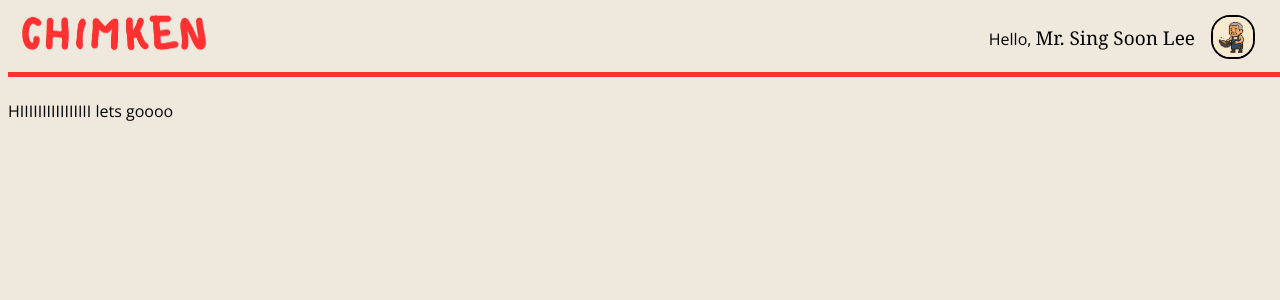
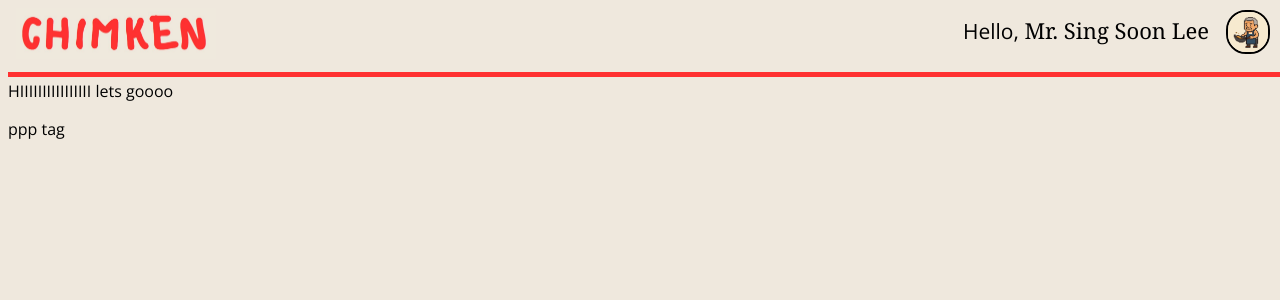
Before and after one commit to milkbottledude/Project-Chimken, a Flask app: page /admin_home in a window 1280 px wide. Shown: the top 300 px of the page. Run offline with Flask 3, Linux system fonts and the light colour scheme; the visitor is signed in with stand-in values (Sample User, id 1); some libraries are stand-ins or nearby versions.

Commit message:
finally managed to get websocket to work on this blasted yaml thing, now to properly format the dashboard data. ive made a little progress, but still abit ugly, need to parse the values that are lists properly so that there are no ' or [, continue from main.py line 147. also work on the <p> tag class, the ones added to the orders div, make the shi pretty and such that each order is clearly distinguishable from the other. after that, need to work on when first dashboard, to pull from the firestore db. yea, good stuff

```diff
--- a/app.yaml
+++ b/app.yaml
@@ -1,9 +1,10 @@
 runtime: python313
 
-entrypoint: gunicorn -b :$PORT main:app
+# entrypoint: gunicorn -b :$PORT main:app
+entrypoint: gunicorn -k eventlet -w 1 -b :$PORT main:app
 
 env_variables:
-  GAE_ENV: 'standard'
+  GAE_ENV: flex
 
 handlers:
   - url: /static
--- a/main.py
+++ b/main.py
@@ -1,7 +1,7 @@
 import pandas as pd
 import numpy as np
 from flask import Flask, render_template, request, session, redirect
-from flask_socketio import SocketIO, emit
+from flask_socketio import SocketIO, send
 import ast
 from datetime import datetime, timedelta
 from google.cloud import firestore
@@ -10,7 +10,10 @@ from zoneinfo import ZoneInfo
 
 app = Flask(__name__)
 app.config['SECRET_KEY'] = 'not_the_actual_key'
-socketio = SocketIO(app)
+socketio = SocketIO(
+    app, cors_allowed_origins=["https://5000-cs-700308306001-default.cs-asia-southeast1-fork.cloudshell.dev"
+])
+
 
 stall_phone_number = None
 
@@ -23,6 +26,7 @@ item_prices = {
 
 @app.route('/', methods=['GET', 'POST'])
 def login():
+    print('ajimaru-ajimaru')
     invalid_id = False
     if invalid_id:
         print('wrong IDDDDDDDDDDDDD')
@@ -30,8 +34,33 @@ def login():
     else:
         return render_template('login.html')
 
+# Hawker Admin home below
+SSL_password = 'SSL01'
+SSL_name = 'Sing Soon Lee'
+# do stall owner stuff only after u finish all the customer stuff
+@app.route('/admin_home', methods=['GET', 'POST'])
+def admin_home():
+    if request.method == 'POST':
+        hawker_id = request.form.get('hawker_id_input')
+        if hawker_id == SSL_password:
+            session['is_admin'] = True
+            return redirect('/admin_home')
+        else:
+            return render_template('login.html', invalid_id = True)
+    if session.get('is_admin'):
+        return render_template('dashboard.html', name = SSL_name)
+    else:
+        return redirect('/')
 
-# add python code for home below
+# hawker dashboard side, for receiving socket signals
+@socketio.on('order', namespace='/admin')
+def handle_order(order_data):
+    print('Received order:', order_data)
+
+
+
+
+# add python code for customer home below
 SCR_amt = 0
 HSC_amt = 0
 WSC_amt = 0
@@ -75,11 +104,12 @@ db_data = {
 }
 
 dashboard_data = {
-    'order_no': None,
-    'items_ordered': None,
-    'item_amts_filtered': None,
-    'total_cost': None,
+    'order_no': 111,
+    'items_ordered': 222,
+    'item_amts_filtered': 333,
+    'total_cost': 444,
 }
+
 
 # here is where the ngas can see what they ordered
 @app.route('/checkout', methods=['GET', 'POST']) # Maybe add a msg as well to say 'u hvnt ordered shi', but not yet focus on basics first
@@ -111,6 +141,17 @@ def checkout():
         dashboard_data['item_amts_filtered'] = item_amts_ordered_filtered
         dashboard_data['items_ordered'] = items_ordered
         dashboard_data['total_cost'] = total_cost
+
+        # to be moved further down when deploying app
+
+        go_db = ''
+        for key, value in dashboard_data.items():
+            go_db = go_db + key + ': ' + str(value) + ', '
+        print('SOCKETINGGGGGGGGGGGGGGGGGGG')
+        socketio.send(go_db, namespace='/admin')
+        print('SOCKETeeeeeeeeeeeeeD')
+
+
 
         total_amts = sum(item_amts_ordered_filtered)
         print(total_amts)
@@ -159,6 +200,10 @@ def payment():
             if order_date == datetime.now(ZoneInfo("Asia/Kuala_Lumpur")).date():
                 order_no = int(latest_order['order_no']) + 1
         dashboard_data['order_no'] = order_no
+        # socketing to dashboard.js to display in dashboard.html
+        # print('SOCKETINGGGGGGGGGGGGGGGGGGG')
+        # socketio.send(dashboard_data, namespace='/admin')
+        # print('SOCKETeeeeeeeeeeeeeD')
         db_data['order_ID'] = str(order_id_no) + '_' + str(order_date)
         db_data['total_cost'] = float(total_cost)
         db_data['order_datetime_obj'] = order_datetime_obj
@@ -191,28 +236,10 @@ def confirmation():
         print(db_data)
         # SEND REQUEST TO STALL-OWNER HOME TO FETCH ORDER DETAILS FROM DB      . ONLY OTHER TIME IT WILL FETCH FROM DB IS WHEN THEY LOG IN.
         #                                                                 HERE
-        socketio.emit('new_order', dashboard_data, namespace='/admin')
+        # socketio.emit('new_order', dashboard_data, namespace='/admin')
         orders_db.collection('SSL_orders').document(db_data['order_ID']).set(db_data)
         return render_template('customer/confirmation.html', items_ordered = items_ordered, price_list = price_list, item_amts_ordered_filtered = item_amts_ordered_filtered, total_cost = total_cost, order_no = order_no, order_date = order_date, order_time = order_time, collection_hour = collection_hour, collection_minute = collection_minute, collection_ampm = collection_ampm)
 
 
-SSL_password = 'SSL01'
-SSL_name = 'Sing Soon Lee'
-# do stall owner stuff only after u finish all the customer stuff
-@app.route('/admin_home', methods=['GET', 'POST'])
-def admin_home():
-    if request.method == 'POST':
-        hawker_id = request.form.get('hawker_id_input')
-        if hawker_id == SSL_password:
-            session['is_admin'] = True
-            return redirect('/admin_home')
-        else:
-            return render_template('login.html', invalid_id = True)
-    if session.get('is_admin'):
-        return render_template('admin/dashboard.html', name = SSL_name)
-    else:
-        return redirect('/')
-
-
 if __name__ == '__main__':
-    socketio.run(app)
+    socketio.run(app, debug=True)
--- a/requirements.txt
+++ b/requirements.txt
@@ -4,3 +4,4 @@ pandas==2.2.3
 numpy
 flask-socketio
 google-cloud-firestore
+eventlet
--- a/static/dashboard.js
+++ b/static/dashboard.js
@@ -1,8 +1,23 @@
-const socket = io('/admin')
+const socket = io('/admin');
+const orderdiv = document.querySelector('#orders')
 
-socket.on('new_order', (dashboard_data) => {
-    const ordersDiv = document.querySelector('#orders');
-    const p = document.createElement('p');
-    p.innerText = "New order: " + JSON.stringify(data);
-    ordersDiv.appendChild(p);
+socket.on('connect', () => {
+    console.log('Connected to /admin');
+    socket.send('Hello from client!');
   });
+
+socket.on('message', (msg) => {
+    console.log('Message from server:', msg);
+    socket.send(msg);
+    var newp = document.createElement('p');
+    socket.send('p created')
+    newp.textContent = msg;
+    orderdiv.appendChild(newp);
+    socket.send('p added to div')
+    console.log('child appended');
+  });
+
+  // detect disconnects
+socket.on('disconnect', () => {
+    console.log('Disconnected from /admin');
+  });
--- a/static/mobile.css
+++ b/static/mobile.css
@@ -63,41 +63,6 @@ body.login_page {
 .bottom_text {
     text-decoration: none;
     color: black;
-}
-
-
-/* Admin Dashboard CSS */
-
-.hello_user_container {
-    position: fixed;
-    top: 19px;
-    right: 66px;
-    z-index: 2;
-    font-size: 12px;
-}
-
-#hello_user {
-    font-size: 15px;
-    font-family:Georgia, 'Times New Roman', Times, serif;
-}
-
-#admin_profile_pic {
-    width: 35px;
-    border-radius: 15px;
-    position: fixed;
-    top: 9px;
-    right: 12px;
-    z-index: 2;
-    border: 2px solid black;
-    transition: all 0.2s ease-out;
-}
-
-#admin_profile_pic:hover {
-    width: 44px;
-}
-
-#orders {
-    margin-top: 40px;
 }
 
 
--- a/static/styles.css
+++ b/static/styles.css
@@ -62,43 +62,34 @@ body {
     color: black;
 }
 
-/* Admin Dashboard CSS */
+/* Dashboard CSS */
 
 .hello_user_container {
     position: fixed;
-    top: 25px;
-    right: 85px;
-    z-index: 2;
+    top: 15px;
+    right: 71px;
+    font-size: 21px;
+    z-index: 3;
 }
 
 #hello_user {
-    font-size: 19px;
-    font-family:Georgia, 'Times New Roman', Times, serif;
+    font-family: Cambria, Cochin, Georgia, Times, 'Times New Roman', serif;
+    font-size: 22px;
 }
 
 #admin_profile_pic {
+    position: fixed;
+    top: 10px;
+    right: 10px;
+    border: 2px solid black;
+    border-radius: 20px;
     width: 40px;
-    border-radius: 19px;
-    position: fixed;
-    top: 15px;
-    right: 25px;
-    z-index: 2;
-    border: 2px solid black;
-    transition: all 0.2s ease-out;
-}
-
-#admin_profile_pic:hover {
-    width: 44px;
+    z-index: 3;
 }
 
 #orders {
-    margin-top: 100px;
+    margin-top: 80px;
 }
-
-
-
-
-
 
 
 /* Customer Home CSS */
--- a/templates/admin/dashboard.html
+++ b/templates/dashboard.html
@@ -4,10 +4,12 @@
     <meta charset="UTF-8">
     <meta name="viewport" content="width=device-width, initial-scale=1.0">
     <title>Admin Dashboard</title>
-    <script src="https://cdn.socket.io/4.6.1/socket.io.min.js"></script>
+    <!-- flask-socketio script link -->
+    <script src="https://cdn.socket.io/4.0.0/socket.io.min.js"></script>
+    <!-- flask-socketio script link -->
     <link href="https://fonts.googleapis.com/css2?family=Open+Sans&display=swap" rel="stylesheet">
-    <link href="../../static/mobile.css" rel="stylesheet" media="screen and (max-width:900px)">
-    <link href="../../static/styles.css" rel="stylesheet" media="screen and (min-width:900px)">
+    <link href="../static/mobile.css" rel="stylesheet" media="screen and (max-width:900px)">
+    <link href="../static/styles.css" rel="stylesheet" media="screen and (min-width:900px)">
 </head>
 <body>
   <div class="top_banner">
@@ -19,7 +21,10 @@
     Hello, <span id="hello_user"> Mr.  {{name}} </span>
   </div>
   <img src="../../static/bit_unc_v1.png" id="admin_profile_pic" alt="SSL_pic">
-  <div id="orders"> HIIIIIIIIIIIIIIII lets goooo </div>
-  <script src="../../static/dashboard.js"></script>
+  <div id="orders">
+    HIIIIIIIIIIIIIIII lets goooo
+    <p> ppp tag </p>
+  </div>
+  <script src="../static/dashboard.js"></script>
 </body>
 </html>
--- a/templates/login.html
+++ b/templates/login.html
@@ -28,6 +28,6 @@
             Sing Soon Lee Hainanese Boneless Chicken Rice
         </a>
     </div>
-    <script src="../../static/login.js"></script>
+    <script src="../static/login.js"></script>
 </body>
 </html>
```
